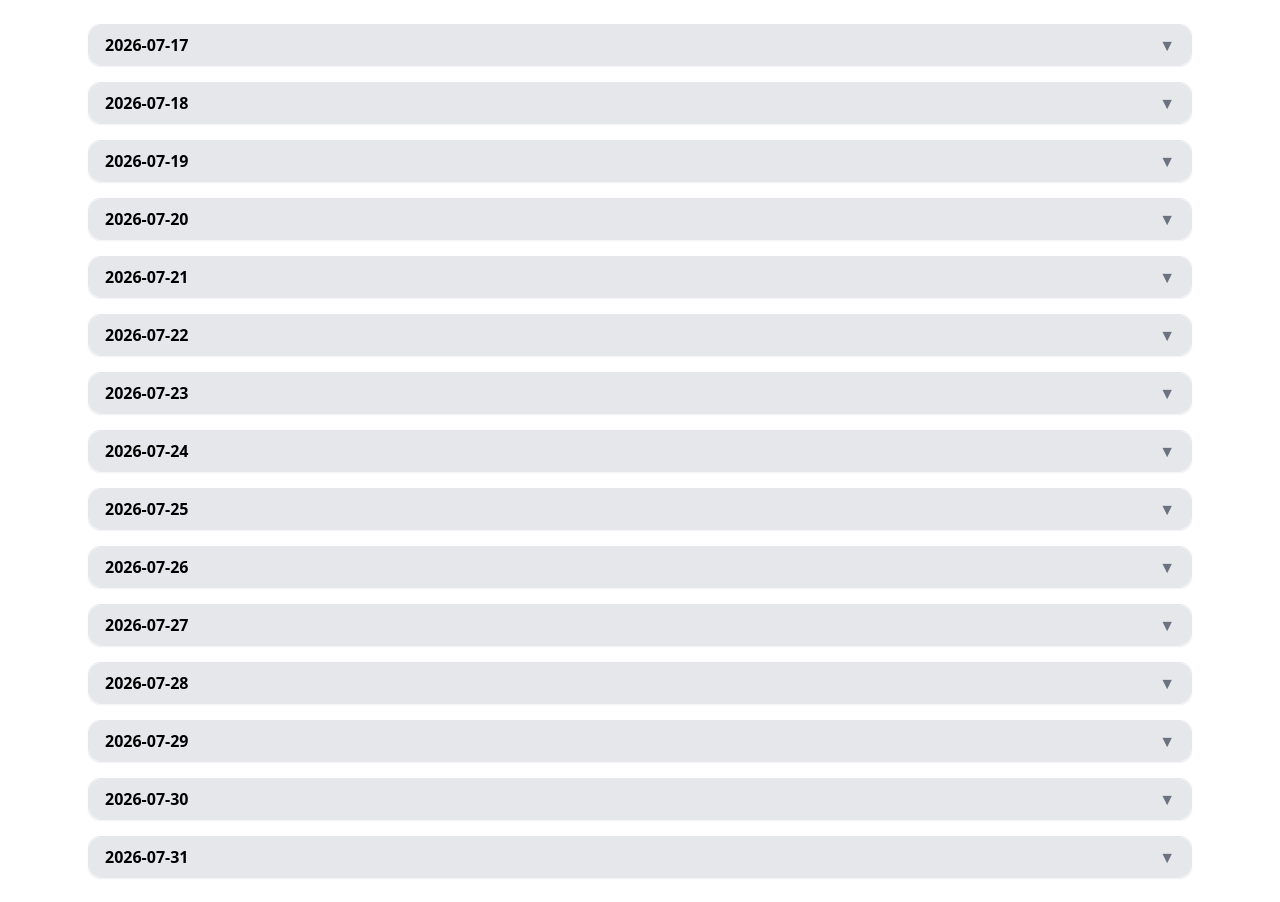
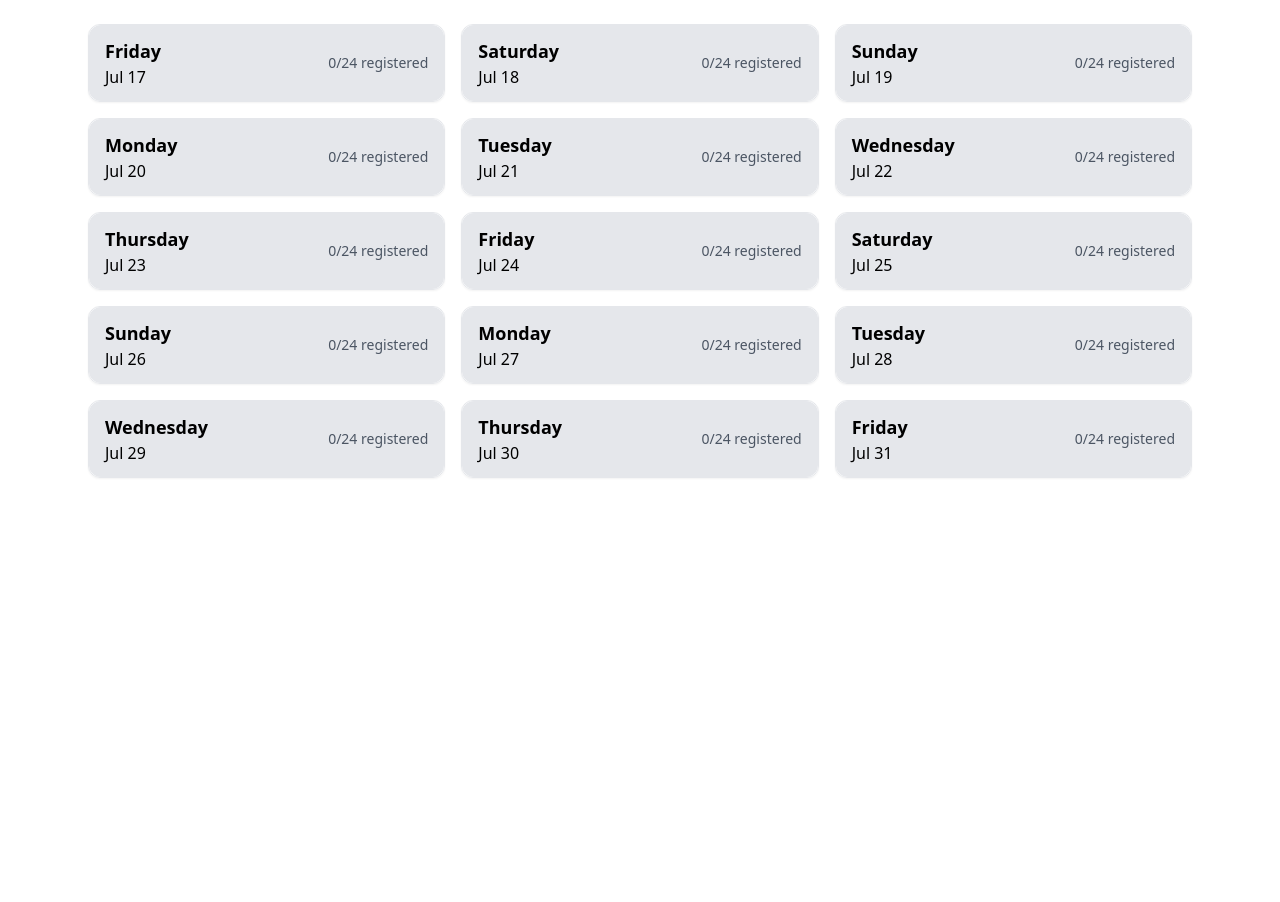
Before and after one commit to jazzorpheus/jof-scheduler, a React (Vite) app: page / in a window 1280 px wide. After the commit the page ends 800 px from the top, so only its background shows below. Built offline with nearby package versions, Linux system fonts and the light colour scheme.

Commit message:
implement multiple daycards per row feature

```diff
--- a/src/App.jsx
+++ b/src/App.jsx
@@ -1,3 +1,6 @@
+// React
+import { useState } from "react";
+
 // Sample Data
 import sampleTimeslots from "./data/sampleTimeslots24h.json";
 
@@ -17,12 +20,28 @@ const groupByDay = (timeslots) => {
 
 export default function App() {
   const timeslotsByDay = groupByDay(sampleTimeslots);
+  const [expandedDay, setExpandedDay] = useState(null);
+  const [registeredSlots, setRegisteredSlots] = useState({});
+
+  const handleRegister = (slotId) => {
+    setRegisteredSlots((prev) => ({ ...prev, [slotId]: true }));
+  };
 
   return (
-    <div className="max-w-6xl mx-auto p-6 space-y-4">
-      {Object.entries(timeslotsByDay).map(([day, slots]) => (
-        <DayCard key={day} day={day} timeslots={slots} />
-      ))}
+    <div className="max-w-6xl mx-auto p-6">
+      <div className="grid grid-cols-1 sm:grid-cols-2 lg:grid-cols-3 gap-4">
+        {Object.entries(timeslotsByDay).map(([day, slots]) => (
+          <DayCard
+            key={day}
+            day={day}
+            timeslots={slots}
+            isExpanded={expandedDay === day}
+            onToggle={() => setExpandedDay(expandedDay === day ? null : day)}
+            registeredSlots={registeredSlots}
+            onRegister={handleRegister} // pass handler to DayCard
+          />
+        ))}
+      </div>
     </div>
   );
 }
--- a/src/components/DayCard.jsx
+++ b/src/components/DayCard.jsx
@@ -8,39 +8,55 @@ import Modal from "./Modal";
 import { Info, Check } from "lucide-react";
 
 // DayCard Component
-export default function DayCard({ day, timeslots }) {
+export default function DayCard({
+  day,
+  timeslots,
+  registeredSlots,
+  onRegister,
+}) {
   const [open, setOpen] = useState(false);
   const [selectedSlot, setSelectedSlot] = useState(null);
-  const [registeredSlots, setRegisteredSlots] = useState({});
 
-  // Toggle registration for a slot
-  const handleRegister = (slotId) => {
-    setRegisteredSlots((prev) => ({
-      ...prev,
-      [slotId]: true,
-    }));
-  };
+  // Format day
+  const dateObj = new Date(day);
+  const dayOfWeek = dateObj.toLocaleDateString(undefined, { weekday: "long" });
+  const dayOfMonth = dateObj.toLocaleDateString(undefined, {
+    day: "numeric",
+    month: "short",
+  });
+
+  const registeredCount = timeslots.filter(
+    (slot) => registeredSlots[slot.timeslotId]
+  ).length;
 
   return (
-    <div className="border rounded-xl shadow-sm">
+    <div
+      className={`border rounded-xl shadow-sm transition-all ${
+        open ? "col-span-full" : ""
+      }`}
+    >
       {/* Day header */}
       <button
         onClick={() => setOpen(!open)}
-        className="w-full px-4 py-2 bg-gray-200 hover:bg-gray-300 rounded-xl flex justify-between items-center"
+        className="w-full px-4 py-3 bg-gray-200 hover:bg-gray-300 rounded-xl flex justify-between items-center"
       >
-        <span className="font-semibold">{day}</span>
-        <span className="text-gray-500">{open ? "▲" : "▼"}</span>
+        <div>
+          <p className="text-lg font-semibold">{dayOfWeek}</p>
+          <p className="text-md text-left">{dayOfMonth}</p>
+        </div>
+        <div className="text-sm text-gray-600">
+          {registeredCount}/{timeslots.length} registered
+        </div>
       </button>
 
       {/* Timeslots grid */}
       {open && (
-        <div className="mt-2 grid grid-cols-2 sm:grid-cols-3 md:grid-cols-6 gap-2">
+        <div className="mt-2 grid grid-cols-2 sm:grid-cols-3 md:grid-cols-4 lg:grid-cols-6 gap-2 p-3">
           {timeslots.map((slot) => (
             <div
               key={slot.timeslotId}
               className="relative px-2 py-2 bg-gray-100 rounded-lg text-sm font-medium flex justify-between items-center"
             >
-              {/* Timeslot time */}
               <span>{slot.datetime.split("T")[1]}</span>
 
               <div className="flex items-center gap-1">
@@ -53,12 +69,12 @@ export default function DayCard({ day, timeslots }) {
                   <Info size={16} />
                 </button>
 
-                {/* Register button OR check icon */}
+                {/* Register / Tick */}
                 {registeredSlots[slot.timeslotId] ? (
                   <Check className="text-green-500" size={18} />
                 ) : (
                   <button
-                    onClick={() => handleRegister(slot.timeslotId)}
+                    onClick={() => onRegister(slot.timeslotId)}
                     className="px-2 py-1 bg-blue-500 text-white rounded text-xs hover:bg-blue-600 transition"
                   >
                     Register
@@ -75,11 +91,8 @@ export default function DayCard({ day, timeslots }) {
         <Modal
           slot={selectedSlot}
           onClose={() => setSelectedSlot(null)}
-          onRegister={(slotId) => {
-            handleRegister(slotId);
-            setSelectedSlot(null); // close modal after registering
-          }}
-          isRegistered={registeredSlots[selectedSlot.timeslotId]}
+          registeredSlots={registeredSlots}
+          onRegister={onRegister}
         />
       )}
     </div>
--- a/src/components/Modal.jsx
+++ b/src/components/Modal.jsx
@@ -5,8 +5,10 @@ import sampleEvent from "../data/sampleEvent.json";
 import { Check } from "lucide-react";
 
 // Modal Component
-export default function Modal({ slot, onClose, onRegister, isRegistered }) {
+export default function Modal({ slot, onClose, registeredSlots, onRegister }) {
   if (!slot) return null;
+
+  const isRegistered = registeredSlots[slot.timeslotId]; // ✅ check registration
 
   return (
     <div className="fixed inset-0 z-50 flex items-center justify-center bg-black bg-opacity-50 p-4">
@@ -27,11 +29,14 @@ export default function Modal({ slot, onClose, onRegister, isRegistered }) {
           </div>
 
           {isRegistered ? (
-            <Check className="text-green-500" size={22} />
+            <Check className="text-green-500" size={18} />
           ) : (
             <button
-              onClick={() => onRegister(slot.timeslotId)}
-              className="ml-6 px-4 py-2 bg-blue-500 text-white rounded-lg hover:bg-blue-600 transition"
+              onClick={() => {
+                onRegister(slot.timeslotId);
+                onClose();
+              }}
+              className="px-4 py-2 bg-blue-500 text-white rounded-lg hover:bg-blue-600 transition"
             >
               Register
             </button>
```
Also changed, not shown: 1 other file (tests, documents, lock files or other folders).
